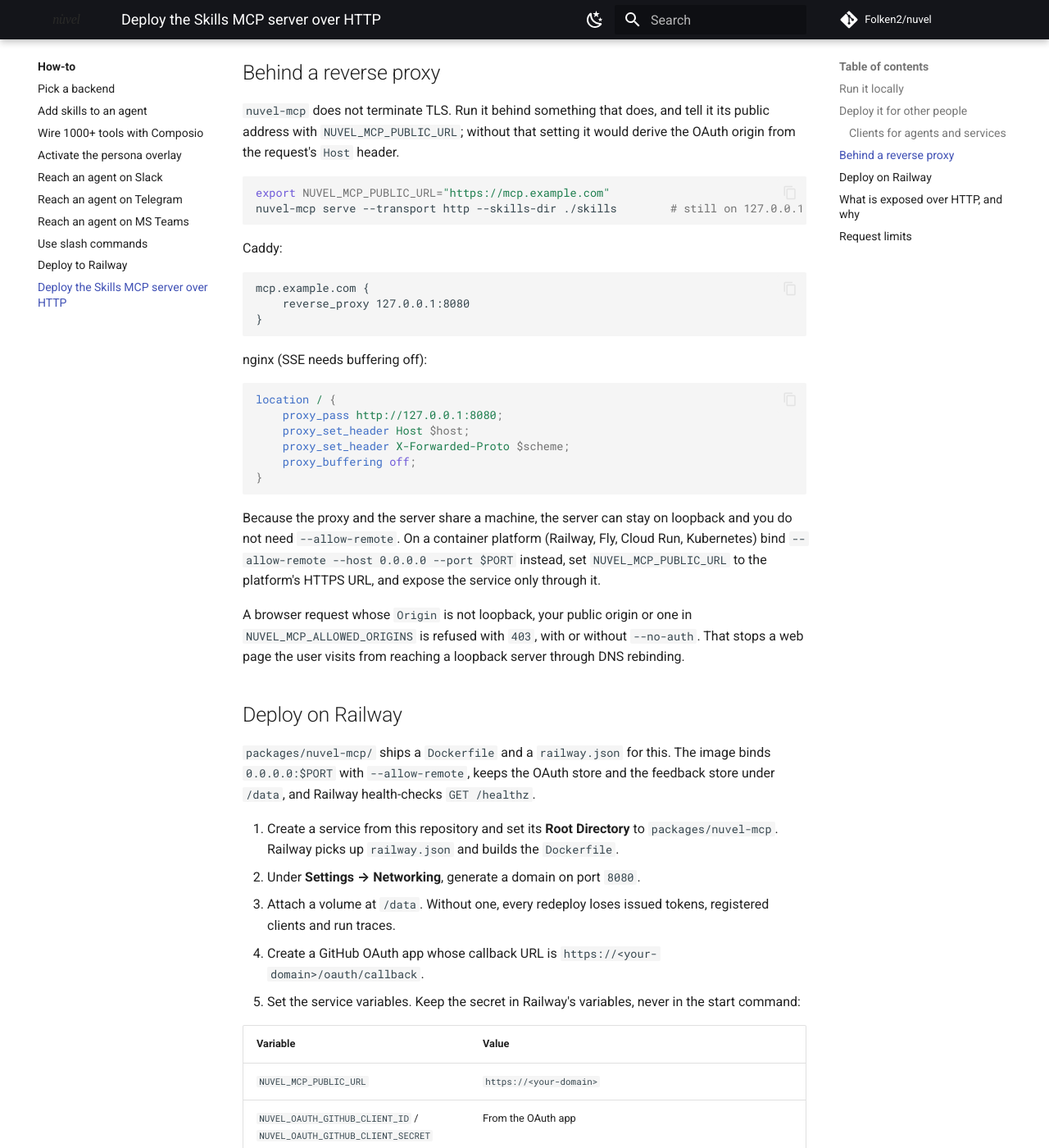
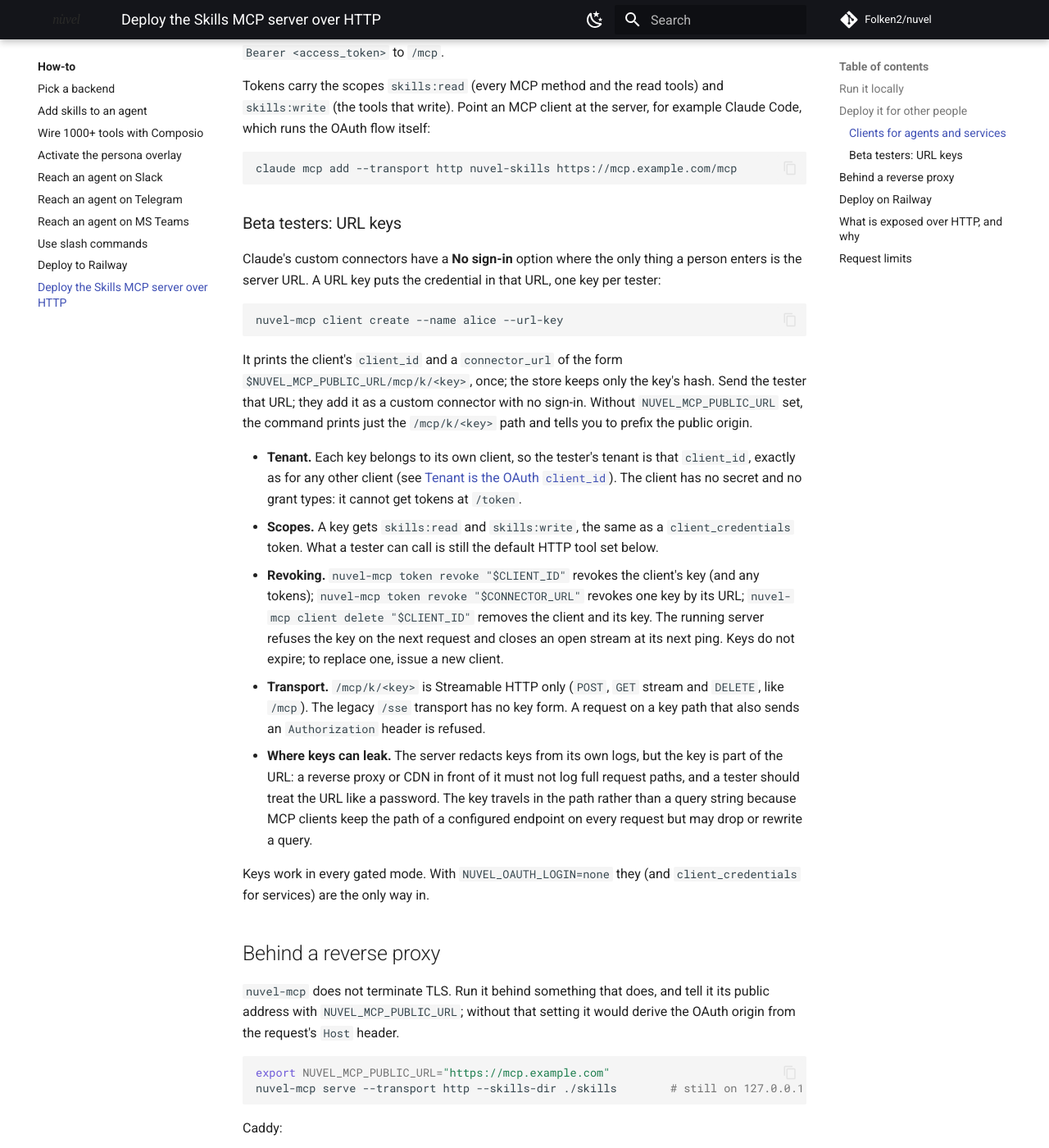
Before and after one commit to Folken2/nuvel, an MkDocs documentation site: the page built from docs/how-to/deploy-skills-mcp.md, in a window 1280 px wide and 1400 px high, scrolled down 2707 px. Shown: the whole window at 82% size. Built offline with MkDocs 1.6.1 and Material for MkDocs 9.7.7, drawn with Linux system fonts in a browser that asks for light colours; comment, search, counter and statistics services are not loaded; some of the changed text lies outside the part shown.

Commit message:
docs(mcp): URL keys and NUVEL_OAUTH_LOGIN=none in the deploy guide
Beta-tester section, Railway key-mode steps, request-limit rows, settings
table entry, plus README, Dockerfile comment and the nuvel skill CLI line.

Co-Authored-By: Claude Opus 5.5 <noreply@anthropic.com>

````diff
--- a/docs/how-to/deploy-skills-mcp.md
+++ b/docs/how-to/deploy-skills-mcp.md
@@ -9,7 +9,9 @@ nothing extra to install, and `nuvel-mcp` has no dependencies and no extras.
 It speaks Streamable HTTP on `/mcp`, legacy HTTP+SSE on `/sse` and `/messages`,
 and answers `GET /healthz`. It is its own OAuth 2.1 authorization server (PKCE,
 dynamic client registration, refresh-token rotation, GitHub as the login
-provider), so every MCP request needs a bearer access token.
+provider), so every MCP request needs a bearer access token, or an
+operator-issued [URL key](#beta-testers-url-keys) for clients that can only be
+given a URL.
 
 ## Run it locally
 
@@ -37,7 +39,9 @@ trace and health tools.
 ## Deploy it for other people
 
 Binding a non-loopback address takes a deliberate `--allow-remote`, plus a public
-URL and a GitHub OAuth app:
+URL and either a GitHub OAuth app (below) or `NUVEL_OAUTH_LOGIN=none`, which
+turns off the interactive login and leaves
+[URL keys](#beta-testers-url-keys) and `client_credentials`:
 
 ```bash
 export NUVEL_MCP_PUBLIC_URL="https://mcp.example.com"
@@ -53,6 +57,7 @@ nuvel-mcp serve --transport http --allow-remote --host 0.0.0.0 --skills-dir ./sk
 | `NUVEL_MCP_PUBLIC_URL` | The origin clients reach the server at (for example `https://mcp.example.com`). It is the OAuth issuer and the audience of every token. Required on a non-loopback bind. |
 | `NUVEL_OAUTH_GITHUB_CLIENT_ID` / `NUVEL_OAUTH_GITHUB_CLIENT_SECRET` | A GitHub OAuth app whose callback URL is `<NUVEL_MCP_PUBLIC_URL>/oauth/callback`. This is how people log in when they connect an interactive client. |
 | `NUVEL_OAUTH_ALLOWED_USERS` | Comma-separated GitHub logins allowed to log in. Unset, **any** GitHub user may, and the server warns at startup. Set it. |
+| `NUVEL_OAUTH_LOGIN` | `none` turns the interactive login off: `/authorize`, `/register` and the login callbacks answer `404`, and clients connect with a [URL key](#beta-testers-url-keys) or `client_credentials`. GitHub credentials and `NUVEL_OAUTH_DEV_LOGIN` are then ignored, with a warning. Unset, the login is GitHub when its credentials are set, else the dev login, else the server refuses to start. Any other value stops the server with exit code 2. |
 | `NUVEL_OAUTH_REDIRECT_ALLOWLIST` | Extra redirect URIs accepted at client registration, beyond `https://` and loopback ones. |
 | `NUVEL_MCP_OAUTH_STORE` | The token and client store (default `~/.nuvel/oauth.json`, mode 0600). Tokens and secrets are kept only as hashes. Put it on a persistent volume. |
 | `NUVEL_MCP_ALLOWED_ORIGINS`, `NUVEL_MCP_MAX_BODY_BYTES`, `NUVEL_MCP_MAX_SESSIONS`, `NUVEL_MCP_SESSION_TTL` | Optional tuning of the origin allow-list and the request and session caps. |
@@ -92,6 +97,46 @@ example Claude Code, which runs the OAuth flow itself:
 ```bash
 claude mcp add --transport http nuvel-skills https://mcp.example.com/mcp
 ```
+
+### Beta testers: URL keys
+
+Claude's custom connectors have a **No sign-in** option where the only thing a
+person enters is the server URL. A URL key puts the credential in that URL, one
+key per tester:
+
+```bash
+nuvel-mcp client create --name alice --url-key
+```
+
+It prints the client's `client_id` and a `connector_url` of the form
+`$NUVEL_MCP_PUBLIC_URL/mcp/k/<key>`, once; the store keeps only the key's hash.
+Send the tester that URL; they add it as a custom connector with no sign-in.
+Without `NUVEL_MCP_PUBLIC_URL` set, the command prints just the
+`/mcp/k/<key>` path and tells you to prefix the public origin.
+
+- **Tenant.** Each key belongs to its own client, so the tester's tenant is that
+  `client_id`, exactly as for any other client (see
+  [Tenant is the OAuth `client_id`](#what-is-exposed-over-http-and-why)). The
+  client has no secret and no grant types: it cannot get tokens at `/token`.
+- **Scopes.** A key gets `skills:read` and `skills:write`, the same as a
+  `client_credentials` token. What a tester can call is still the default HTTP
+  tool set below.
+- **Revoking.** `nuvel-mcp token revoke "$CLIENT_ID"` revokes the client's key
+  (and any tokens); `nuvel-mcp token revoke "$CONNECTOR_URL"` revokes one key by
+  its URL; `nuvel-mcp client delete "$CLIENT_ID"` removes the client and its key.
+  The running server refuses the key on the next request and closes an open
+  stream at its next ping. Keys do not expire; to replace one, issue a new client.
+- **Transport.** `/mcp/k/<key>` is Streamable HTTP only (`POST`, `GET` stream and
+  `DELETE`, like `/mcp`). The legacy `/sse` transport has no key form. A request
+  on a key path that also sends an `Authorization` header is refused.
+- **Where keys can leak.** The server redacts keys from its own logs, but the
+  key is part of the URL: a reverse proxy or CDN in front of it must not log full
+  request paths, and a tester should treat the URL like a password. The key
+  travels in the path rather than a query string because MCP clients keep the
+  path of a configured endpoint on every request but may drop or rewrite a query.
+
+Keys work in every gated mode. With `NUVEL_OAUTH_LOGIN=none` they (and
+`client_credentials` for services) are the only way in.
 
 ## Behind a reverse proxy
 
@@ -145,25 +190,35 @@ feedback store under `/data`, and Railway health-checks `GET /healthz`.
    `Dockerfile`.
 2. Under **Settings → Networking**, generate a domain on port `8080`.
 3. Attach a volume at `/data`. Without one, every redeploy loses issued tokens,
-   registered clients and run traces.
-4. Create a GitHub OAuth app whose callback URL is
-   `https://<your-domain>/oauth/callback`.
-5. Set the service variables. Keep the secret in Railway's variables, never in
+   registered clients, URL keys and run traces.
+4. Pick how people get in:
+   - **URL keys only** (beta testers connecting with no sign-in): no OAuth app
+     is needed. Set `NUVEL_OAUTH_LOGIN=none`.
+   - **GitHub login** (interactive clients that run the OAuth flow): create a
+     GitHub OAuth app whose callback URL is `https://<your-domain>/oauth/callback`.
+5. Set the service variables. Keep any secret in Railway's variables, never in
    the start command:
 
    | Variable | Value |
    |---|---|
    | `NUVEL_MCP_PUBLIC_URL` | `https://<your-domain>` |
-   | `NUVEL_OAUTH_GITHUB_CLIENT_ID` / `NUVEL_OAUTH_GITHUB_CLIENT_SECRET` | From the OAuth app |
-   | `NUVEL_OAUTH_ALLOWED_USERS` | The GitHub logins allowed to log in |
+   | `NUVEL_OAUTH_LOGIN` | `none`, for URL keys only |
+   | `NUVEL_OAUTH_GITHUB_CLIENT_ID` / `NUVEL_OAUTH_GITHUB_CLIENT_SECRET` | For GitHub login: from the OAuth app |
+   | `NUVEL_OAUTH_ALLOWED_USERS` | For GitHub login: the GitHub logins allowed to log in |
    | `NUVEL_MCP_SKILLS_DIR` | Optional: a skills hub inside the container, for example one cloned onto the volume. Unset, the server runs feedback-only. |
 
-   The server refuses to start without the public URL and the GitHub
-   credentials, so a misconfigured deploy fails its health check rather than
-   running open.
-6. Issue clients for headless agents from a shell on the running service
-   (`railway ssh`, then `nuvel-mcp client create --name acme-agent`). It writes
-   to the same store on `/data`, so the server sees the client at once.
+   The server refuses to start without the public URL and without either
+   `NUVEL_OAUTH_LOGIN=none` or the GitHub credentials, so a misconfigured
+   deploy fails its health check rather than running open. A deploy that loses
+   its GitHub variables does not fall back to key mode on its own.
+6. Issue clients from a shell on the running service (`railway ssh`), which
+   writes to the same store on `/data`, so the server sees them at once:
+   `nuvel-mcp client create --name alice --url-key` for a tester (send them the
+   printed `connector_url`), or `nuvel-mcp client create --name acme-agent` for
+   a headless agent. The server's own access log shows key paths as
+   `/mcp/k/<redacted>`, but Railway's HTTP logs record request paths, so anyone
+   who can read the project's logs can see testers' keys. Keep project access
+   to the people who could issue keys anyway.
 
 ## What is exposed over HTTP, and why
 
@@ -208,6 +263,9 @@ tenant, which is what `client create` is for.
 | Condition | Response |
 |---|---|
 | Missing, invalid or expired access token, or more than one `Authorization` header | `401` |
+| Unknown, revoked or deleted-client URL key on `/mcp/k/<key>`, or a key path that also sends `Authorization` | `401` with `WWW-Authenticate: Bearer error="invalid_token"` and no `resource_metadata` |
+| `/mcp/k/` with an empty or multi-segment key, or `/sse/k/…` / `/messages/k/…` | `404` |
+| `/register`, `/authorize` or a login callback with `NUVEL_OAUTH_LOGIN=none` | `404` |
 | Valid token without the scope the method needs | `403` |
 | `Origin` not allowed | `403` |
 | Body over the cap (`NUVEL_MCP_MAX_BODY_BYTES`, default 1 MiB) | `413` |
@@ -217,8 +275,10 @@ tenant, which is what `client create` is for.
 | More than `NUVEL_MCP_MAX_CONNECTIONS` connections open | `503` with `Retry-After: 1`, sent without starting a handler thread |
 | Body that is not valid JSON | `400` |
 
-Error responses do not echo the request body, and a failing trace store reports a
-generic error to the caller; the detail goes to the server log only.
+Error responses do not echo the request body or path, and a failing trace store
+reports a generic error to the caller; the detail goes to the server log only.
+The access log shows the request line with query strings and URL keys replaced
+by `<redacted>`.
 
 A request with `Expect: 100-continue` gets the interim `100 Continue` only once
 it has passed the framing checks, `Origin` and authentication and its body is
````
Also changed, not shown: .claude/skills/nuvel/SKILL.md (+1 -0 lines), packages/nuvel-mcp/README.md (+5 -0 lines), 1 other file.
